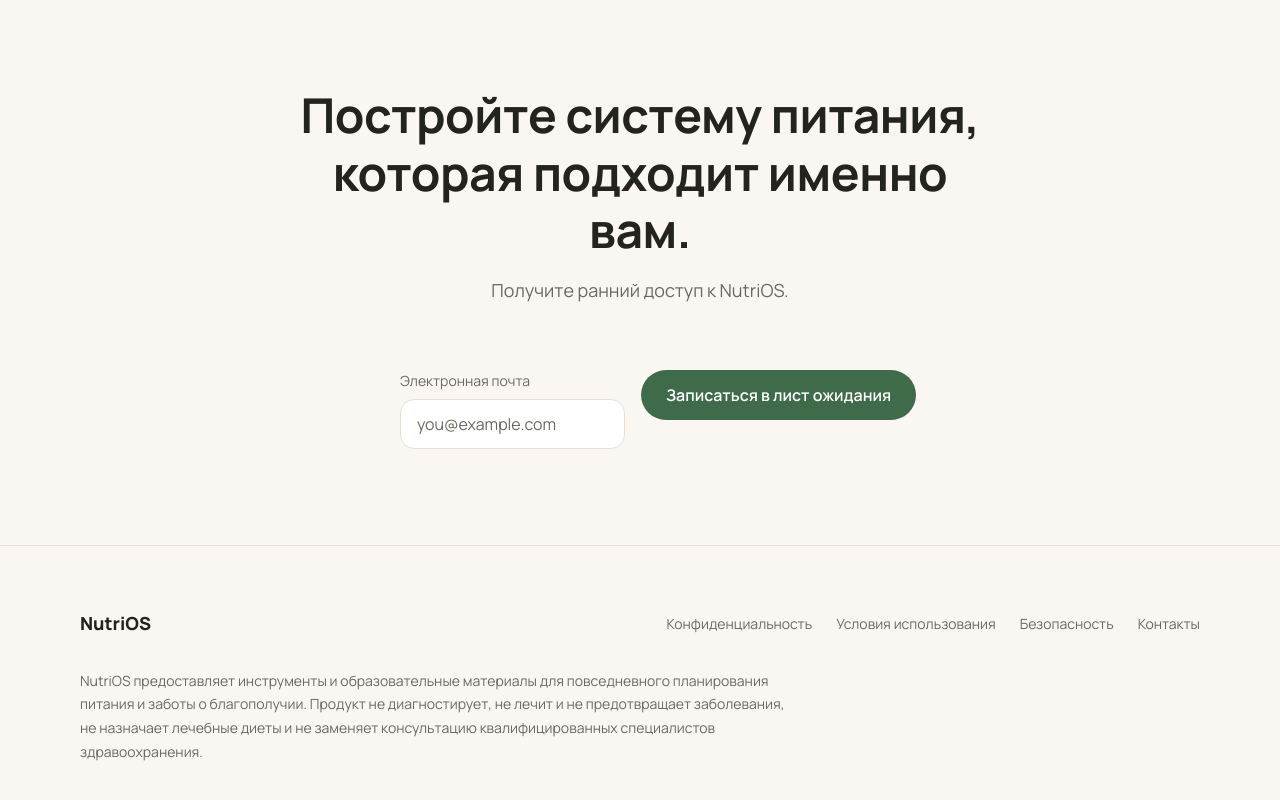
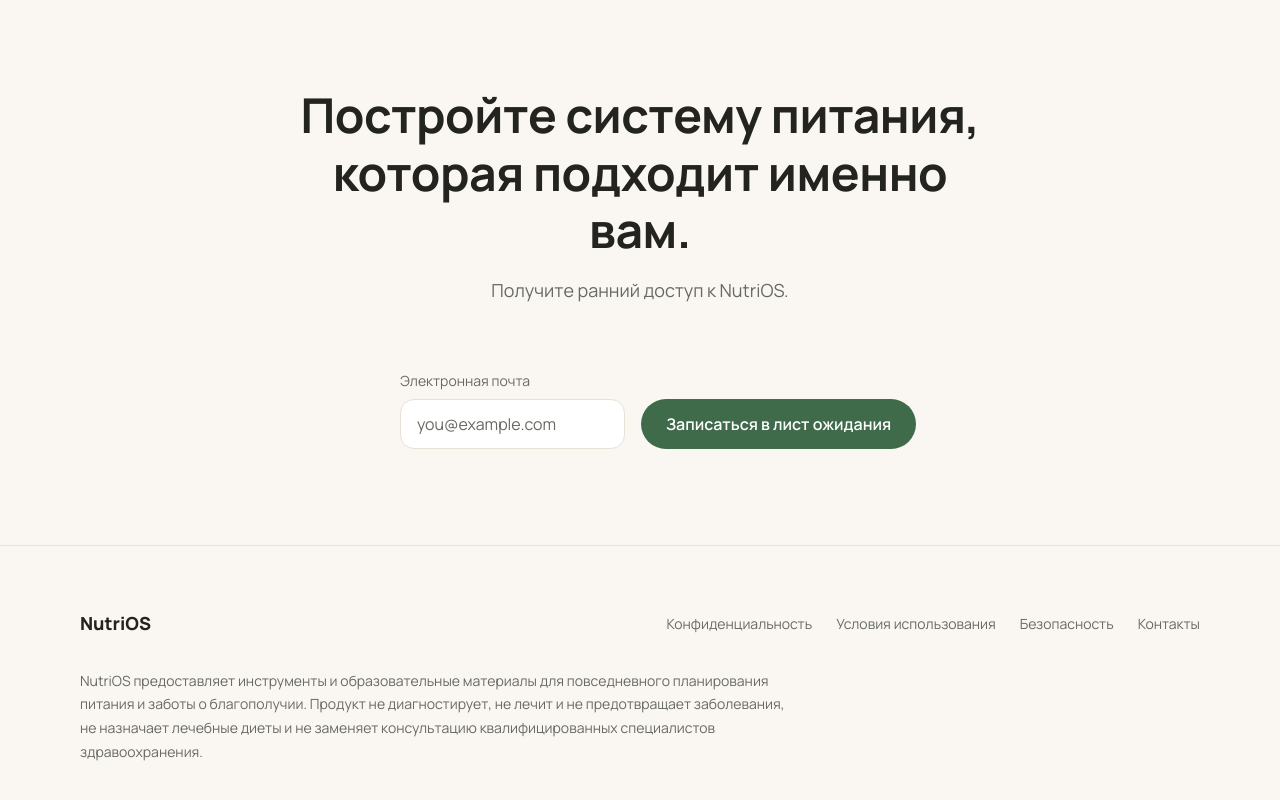
Before and after one commit to Drider/NutriOS_landing, a React (Vite) app: page / in a window 1280 px wide. Shown: the part 6788-7588 px from the top of the page. Built offline with nearby package versions, Linux system fonts and the light colour scheme.

Commit message:
fix: fix mobile menu

```diff
--- a/src/components/layout/Header/Header.tsx
+++ b/src/components/layout/Header/Header.tsx
@@ -1,5 +1,6 @@
 // src/components/layout/Header/Header.tsx
 import { useEffect, useRef, useState } from 'react'
+import { createPortal } from 'react-dom'
 import { Container } from '../Container/Container'
 import { Button } from '../../ui/Button/Button'
 import { landingContent } from '../../../data/landing'
@@ -94,7 +95,8 @@
         </div>
       </Container>
 
-      {isMenuOpen ? (
+      {isMenuOpen
+        ? createPortal(
             <div className={styles.overlay}>
               <div id="mobile-menu" ref={menuRef} className={styles.mobileMenu} role="dialog" aria-modal="true" aria-label="Мобильное меню">
                 <div className={styles.mobileMenuHeader}>
@@ -116,8 +118,10 @@
                   {landingContent.headerCta}
                 </Button>
               </div>
-        </div>
-      ) : null}
+            </div>,
+            document.body,
+          )
+        : null}
     </header>
   )
 }
--- a/src/components/sections/FinalCTA/FinalCTA.module.css
+++ b/src/components/sections/FinalCTA/FinalCTA.module.css
@@ -29,6 +29,6 @@
 @media (min-width: 768px) {
   .form {
     flex-direction: row;
-    align-items: flex-start;
+    align-items: flex-end;
   }
 }
```
Lines whose indentation alone changed are shown as unchanged.
